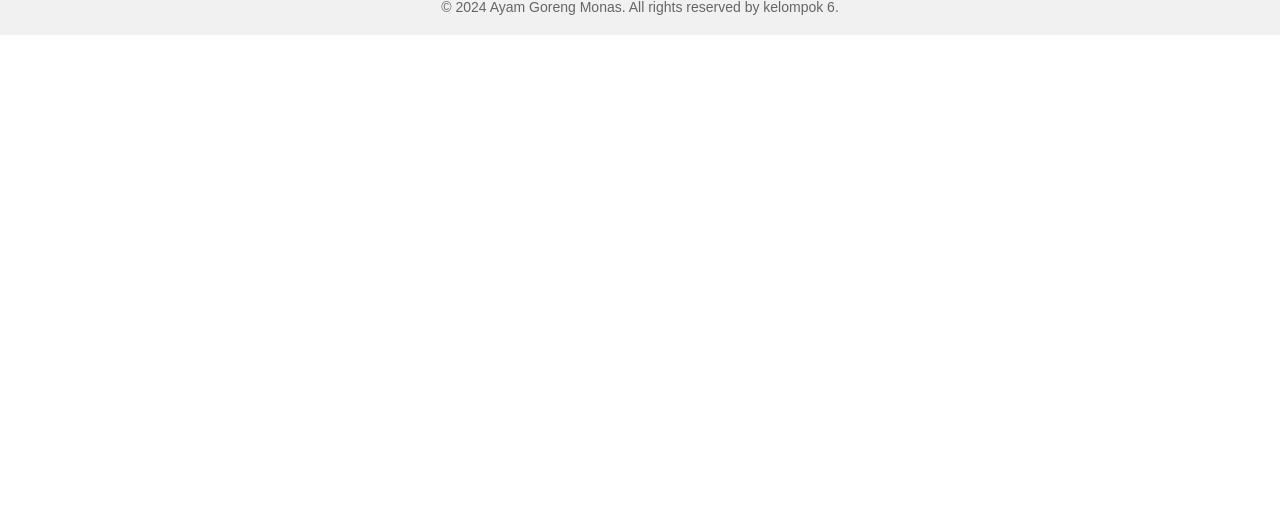
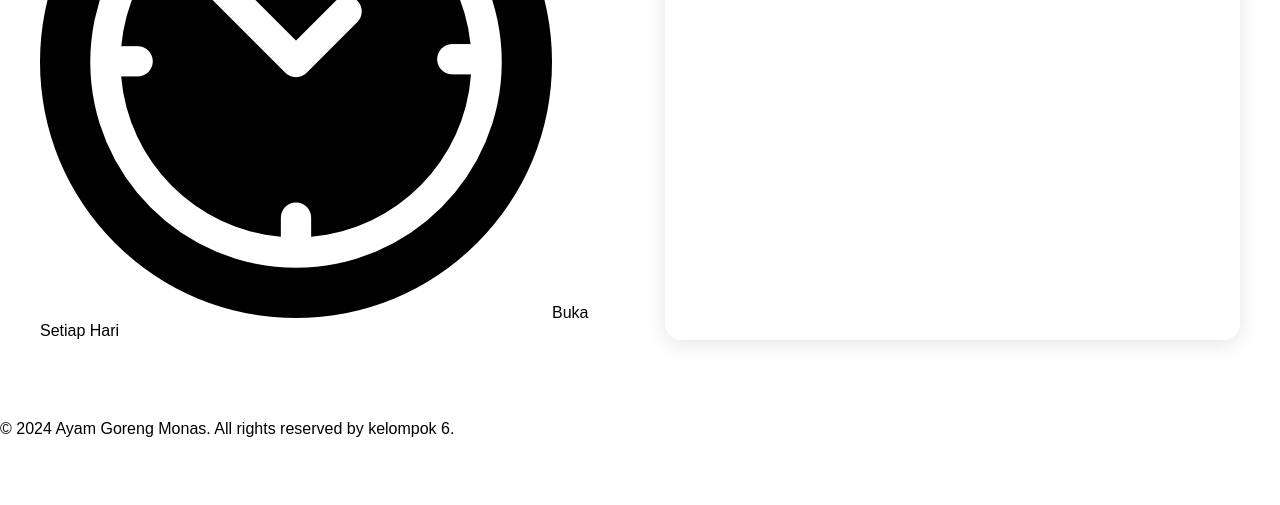
Before and after one commit to 404-DevNotFound/Ayam-Goreng-Monas-Website, a PHP site: page / in a window 1280 px wide. Shown: the part 2495-3000 px from the top of the page. Run offline with PHP 8.4, Linux system fonts and the light colour scheme; data comes from the database, SQL or seed files in the repository; some web fonts are replaced.

Commit message:
icon jam

```diff
--- a/index.php
+++ b/index.php
@@ -14,6 +14,7 @@ $reviews = mysqli_query($conn, "SELECT * FROM review ORDER BY id DESC");
     <link rel="stylesheet" href="./style.css/review.css" />
     <link rel="stylesheet" href="./style.css/home.css" />
     <link rel="stylesheet" href="https://unpkg.com/leaflet@1.9.4/dist/leaflet.css" />
+    <link rel ="icon" type="image/png" sizes="16x16" href="./source/Logo 2.png" />
     <script src="./script.js" defer></script>
     <script src="https://unpkg.com/leaflet@1.9.4/dist/leaflet.js"></script>
   </head>
@@ -173,7 +174,7 @@ $reviews = mysqli_query($conn, "SELECT * FROM review ORDER BY id DESC");
             </div>
 
             <div class="open-hours">
-              <p>Buka Setiap Hari</p>
+              <p><img src ="./source/clock.png">Buka Setiap Hari </img> </p>
             </div>
           </div>
 
--- a/style.css/location.css
+++ b/style.css/location.css
@@ -104,16 +104,3 @@
 .leaflet-popup-content {
   margin: 12px;
 }
-
-.footer {
-  text-align: center;
-  padding: 20px 0;
-  background-color: #f1f1f1;
-  color: #666;
-  font-size: 14px;
-  width: 100%;
-}
-
-.footer p {
-  margin: 0;
-}
```
Also changed, not shown: source/clock.png (added).
